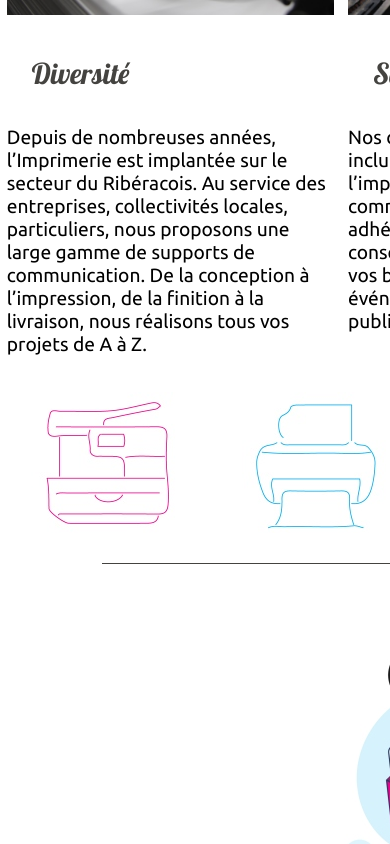
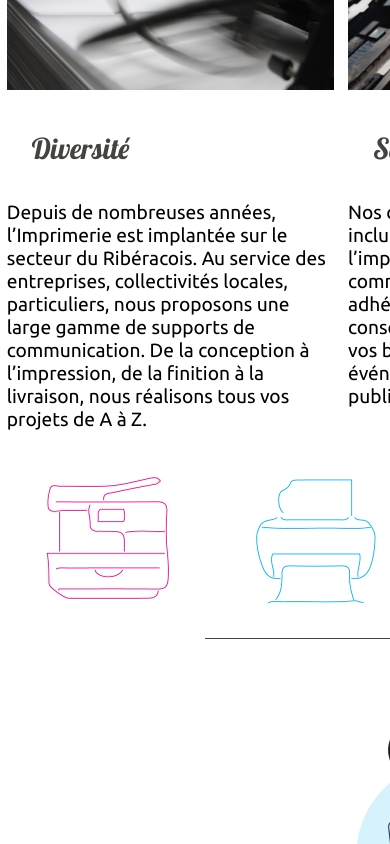
Before and after one commit to LocalBrain/testsite1578451245.github.io, a website: page index.html in a window 390 px wide. Shown: the part 1156-2000 px from the top of the page. Drawn offline with Linux system fonts and the light colour scheme.

Commit message:
Add files via upload

```diff
--- a/assets/css/style.css
+++ b/assets/css/style.css
@@ -54,6 +54,34 @@
     transition: all 0.3s ease-in-out;
 }
 
+*::-moz-selection {
+    color: #fff;
+    background: #333;
+}
+
+*::selection {
+    color: #fff;
+    background: #333;
+}
+
+body::-webkit-scrollbar {
+    width: 5px;
+    /* width of the entire scrollbar */
+}
+
+body::-webkit-scrollbar-track {
+    background: #fff;
+    /* color of the tracking area */
+}
+
+body::-webkit-scrollbar-thumb {
+    background-color: #333;
+    /* color of the scroll thumb */
+    border-radius: 20px;
+    /* roundness of the scroll thumb */
+    /* creates padding around scroll thumb */
+}
+
 h2 {
     padding: 30px;
 }
@@ -84,7 +112,7 @@ li:active {
 
 .line {
     border-top: 1px solid var(--title2-color);
-    width: 80%;
+    width: 60%;
     margin: 30px auto;
 }
 
@@ -316,8 +344,4 @@ footer p a {
         display: block;
         height: 4300px;
     }
-
-    nav {
-        display: none;
-    }
 }
```
